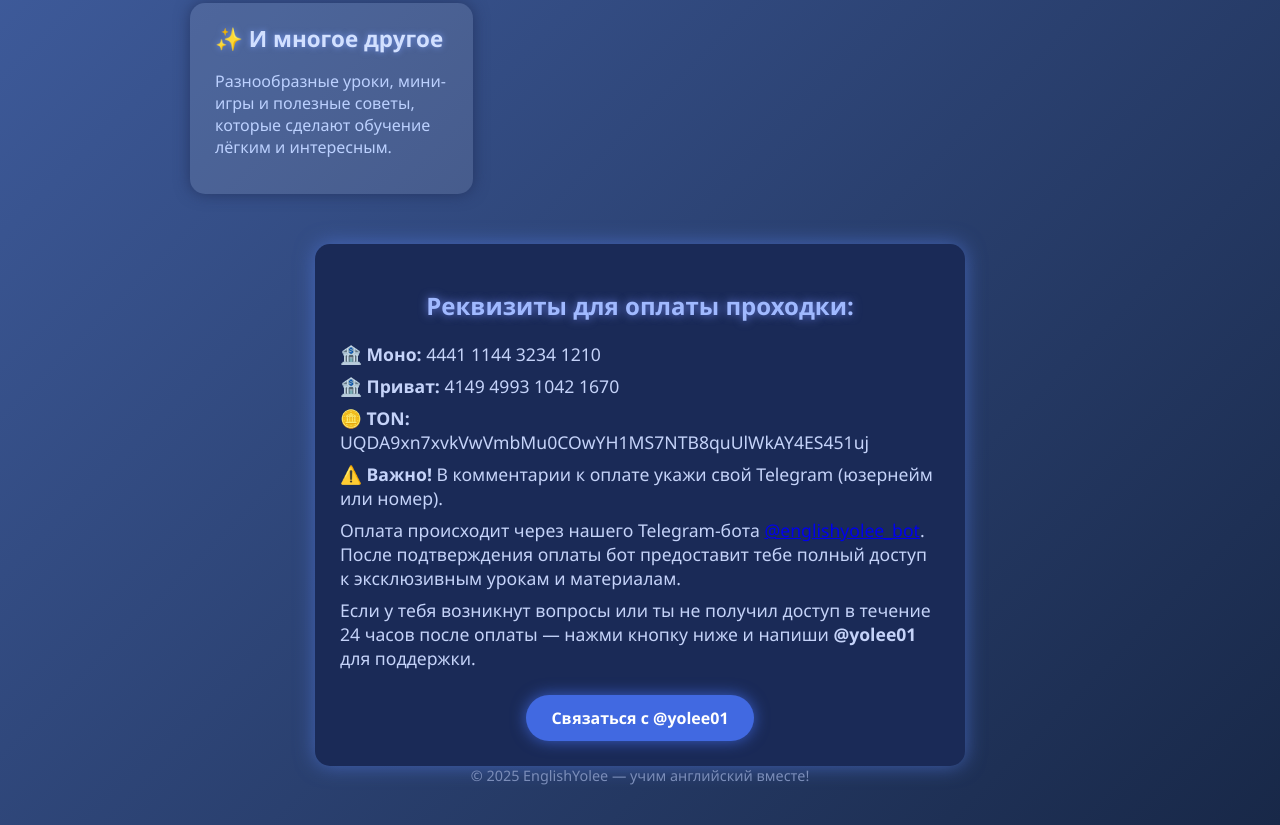
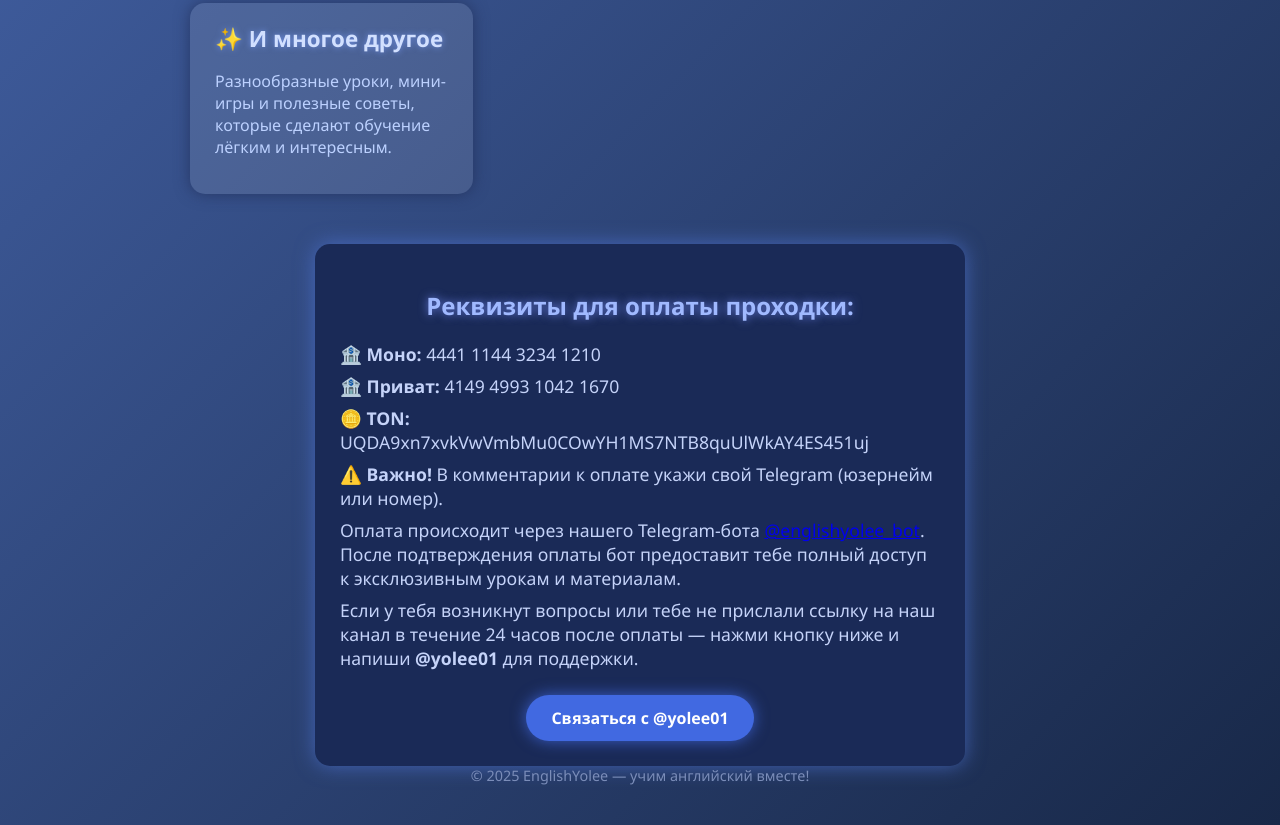
Before and after one commit to ivaniovy1/englishTESTpage, a plain HTML site: page index.html in a window 1280 px wide. Shown: the part 780-1605 px from the top of the page. Drawn offline with Linux system fonts and the light colour scheme.

Commit message:
Update index.html

```diff
--- a/index.html
+++ b/index.html
@@ -159,7 +159,7 @@
   <p>Оплата происходит через нашего Telegram-бота <a href="https://t.me/englishyolee_bot" target="_blank" rel="noopener noreferrer">@englishyolee_bot</a>.
   После подтверждения оплаты бот предоставит тебе полный доступ к эксклюзивным урокам и материалам.</p>
 
-  <p>Если у тебя возникнут вопросы или ты не получил доступ в течение 24 часов после оплаты — нажми кнопку ниже и напиши <strong>@yolee01</strong> для поддержки.</p>
+  <p>Если у тебя возникнут вопросы или тебе не прислали ссылку на наш канал в течение 24 часов после оплаты — нажми кнопку ниже и напиши <strong>@yolee01</strong> для поддержки.</p>
 
   <a href="https://t.me/yolee01" target="_blank" class="contact-btn" rel="noopener noreferrer">Связаться с @yolee01</a>
 </section>
```
